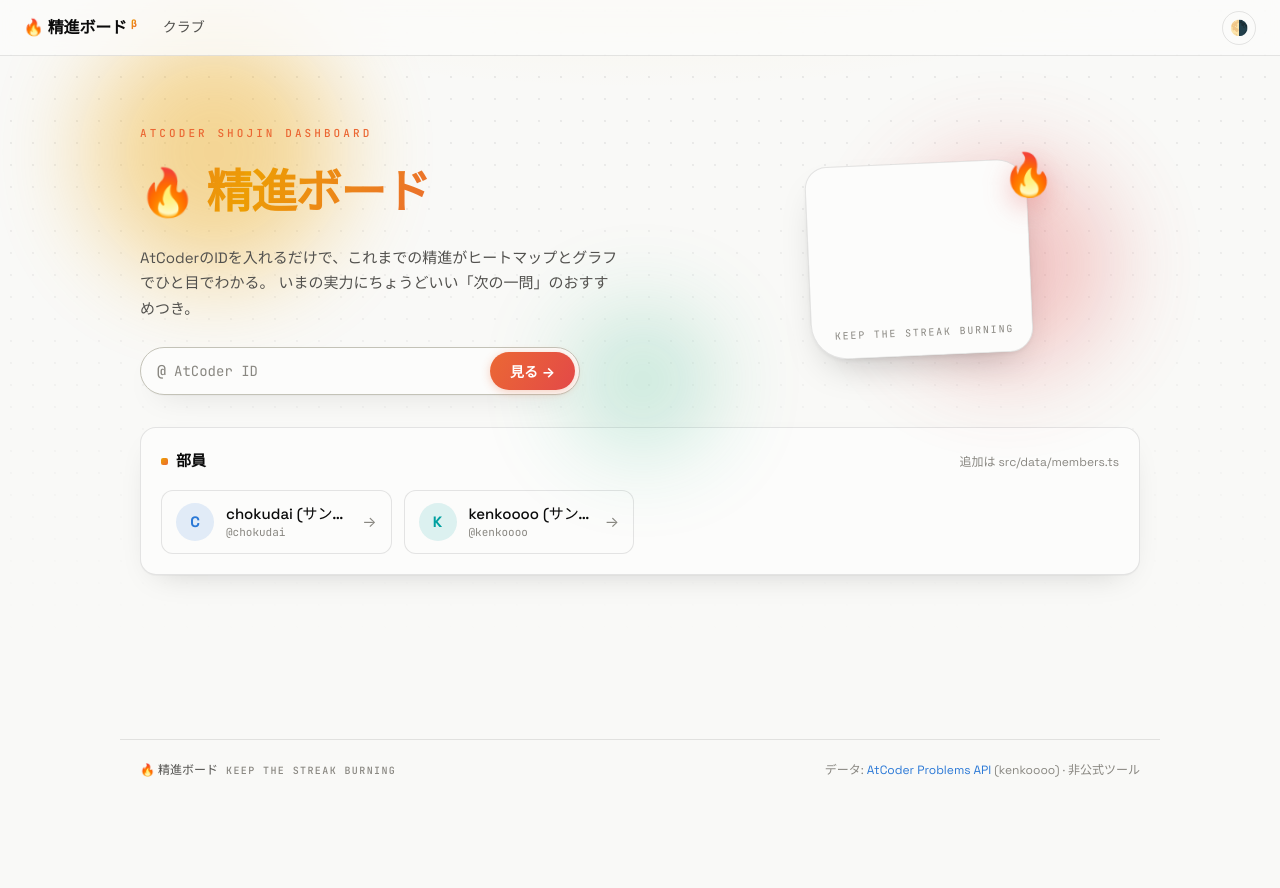
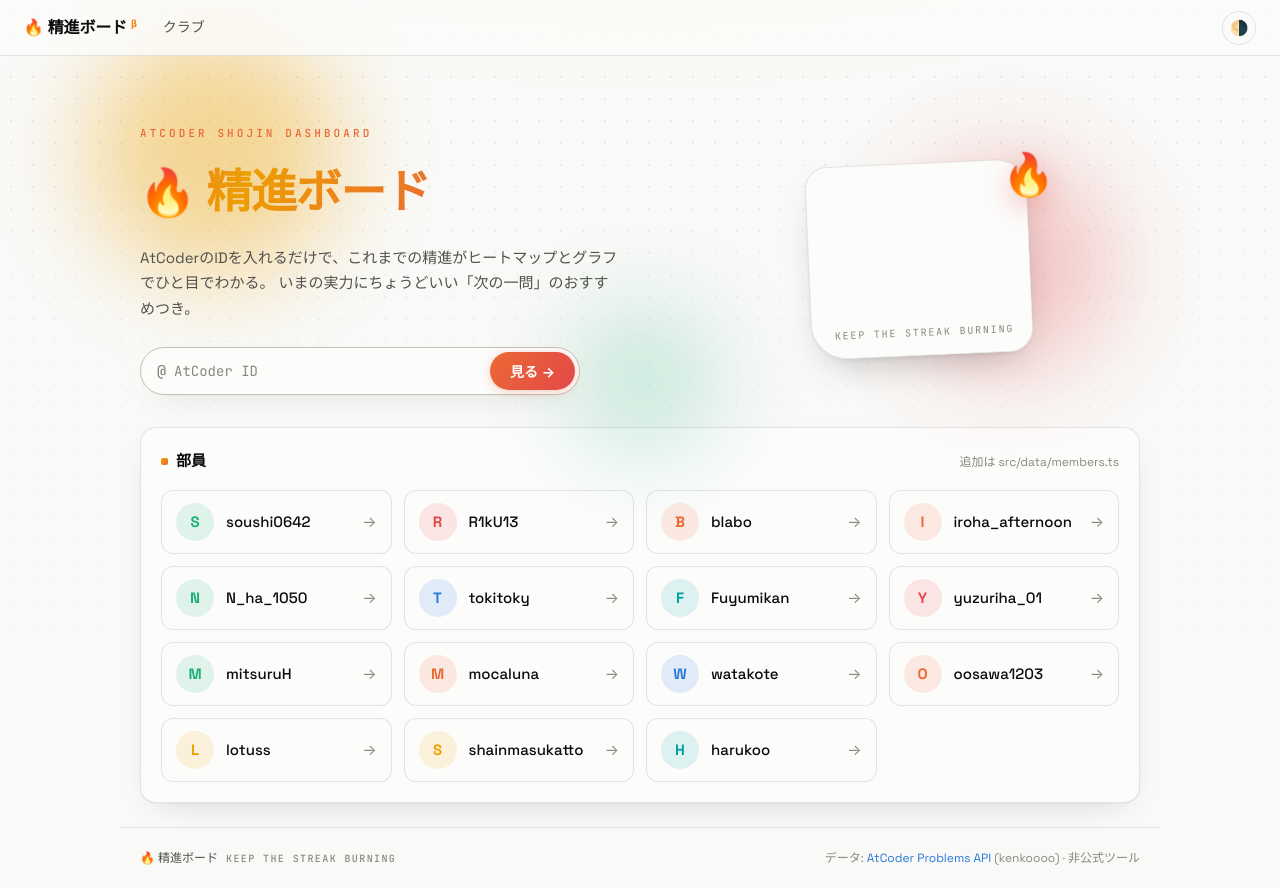
Before and after one commit to R1kU169/shojin-dashboard, a React (Vite) app: page / in a window 1280 px wide. Before the commit the page ends 800 px from the top, so only its background shows below. Built offline with nearby package versions, Linux system fonts and the light colour scheme.

Commit message:
部員一覧をNotionの実データに更新(15名)
表示名とIDが同じ場合は@行を省略するようにmember cardを調整。

Co-Authored-By: Claude Fable 5 <noreply@anthropic.com>

```diff
--- a/src/data/members.ts
+++ b/src/data/members.ts
@@ -1,7 +1,21 @@
 import type { Member } from "../lib/types";
 
 // 部員のAtCoder IDをここに追加する(掲載は本人の同意を得てから)
+// 出典: 部のNotion「部員一覧」(2026-07-05時点)
 export const MEMBERS: Member[] = [
-  { id: "chokudai", name: "chokudai (サンプル)" },
-  { id: "kenkoooo", name: "kenkoooo (サンプル)" },
+  { id: "soushi0642", name: "soushi0642" },
+  { id: "R1kU13", name: "R1kU13" },
+  { id: "blabo", name: "blabo" },
+  { id: "iroha_afternoon", name: "iroha_afternoon" },
+  { id: "N_ha_1050", name: "N_ha_1050" },
+  { id: "tokitoky", name: "tokitoky" },
+  { id: "Fuyumikan", name: "Fuyumikan" },
+  { id: "yuzuriha_01", name: "yuzuriha_01" },
+  { id: "mitsuruH", name: "mitsuruH" },
+  { id: "mocaluna", name: "mocaluna" },
+  { id: "watakote", name: "watakote" },
+  { id: "oosawa1203", name: "oosawa1203" },
+  { id: "lotuss", name: "lotuss" },
+  { id: "shainmasukatto", name: "shainmasukatto" },
+  { id: "harukoo", name: "harukoo" },
 ];
--- a/src/pages/Home.tsx
+++ b/src/pages/Home.tsx
@@ -122,7 +122,9 @@ export function Home() {
                 </span>
                 <span className="member-meta">
                   <span className="member-name">{m.name}</span>
-                  <span className="muted member-id">@{m.id}</span>
+                  {m.name !== m.id && (
+                    <span className="muted member-id">@{m.id}</span>
+                  )}
                 </span>
                 <span className="member-arrow">→</span>
               </Link>
```
